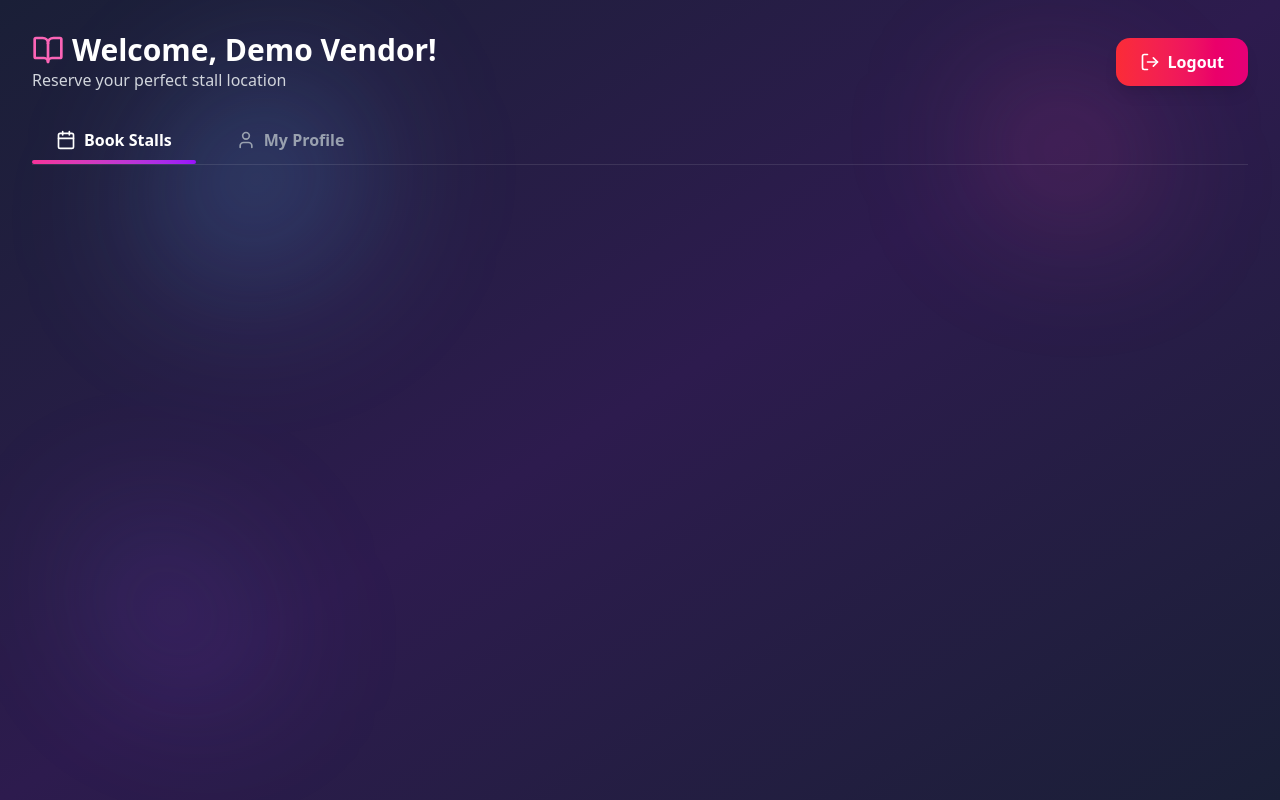
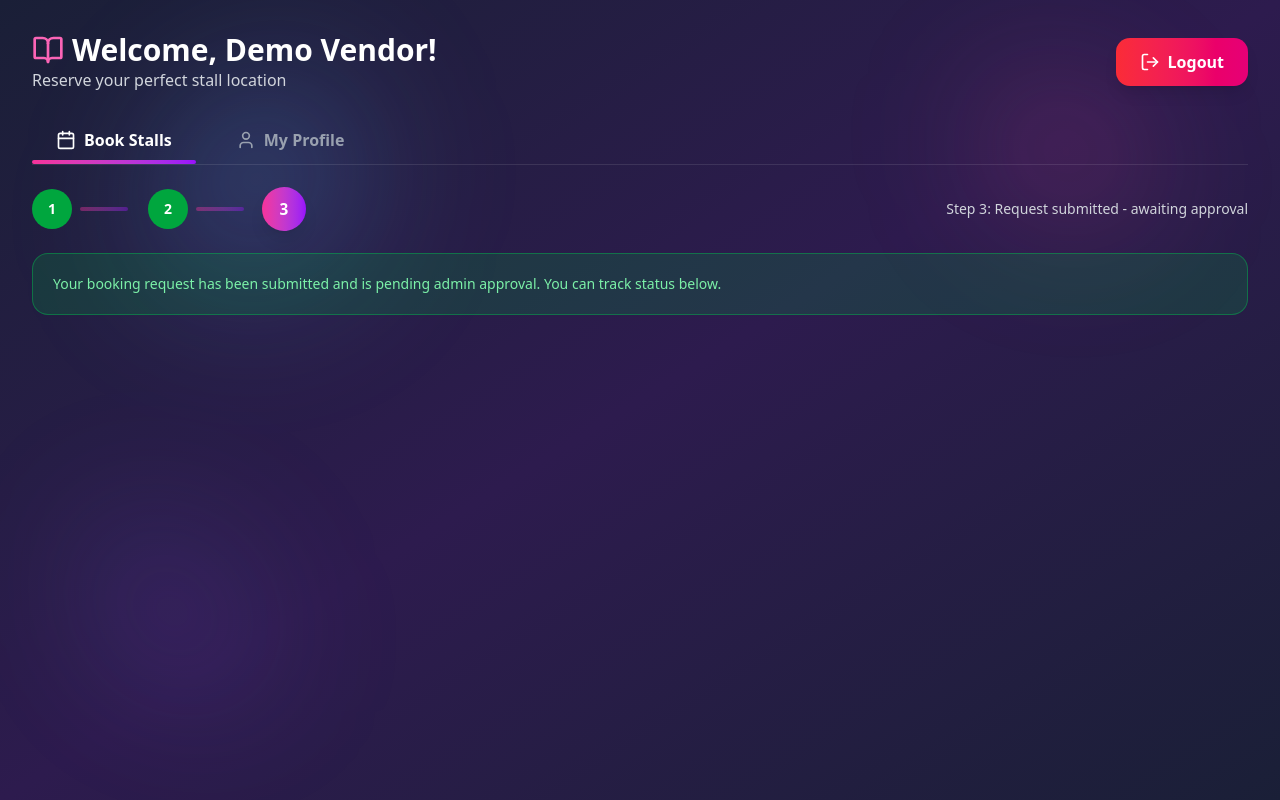
Before and after one commit to Final-Year-Group-Projects-FOE-UOR/Book-Fair-Reservation-System---Frontend, a Next.js app: page /dashboard in a window 1280 px wide. Built offline with nearby package versions, Linux system fonts and the light colour scheme.

Commit message:
Step indicator

```diff
--- /dev/null
+++ b/src/components/vendor/dashboard/StepIndicator.tsx
@@ -0,0 +1,122 @@
+interface StepIndicatorProps {
+  bookingStep: number;
+}
+
+const StepIndicator = ({ bookingStep }: StepIndicatorProps) => {
+  return (
+    <>
+      <div className="mb-6 flex flex-col md:flex-row md:items-center md:justify-between gap-4">
+        <div className="flex items-center gap-3">
+          {[1, 2, 3].map((step) => (
+            <div
+              key={step}
+              className={`flex items-center gap-2 ${step < 3 ? "mr-2" : ""}`}
+            >
+              <div
+                className={`w-10 h-10 rounded-full flex items-center justify-center font-bold text-sm transition-all ${
+                  bookingStep === step
+                    ? "bg-gradient-to-r from-pink-500 to-purple-600 text-white shadow-lg scale-110"
+                    : step < bookingStep
+                    ? "bg-green-600 text-white"
+                    : "bg-[#2a2f4a] text-gray-400"
+                }`}
+              >
+                {step}
+              </div>
+              {step < 3 && (
+                <div className="hidden md:block w-12 h-1 bg-gradient-to-r from-pink-500/40 to-purple-600/40 rounded"></div>
+              )}
+            </div>
+          ))}
+        </div>
+        <div className="text-sm text-gray-300 font-medium">
+          {bookingStep === 1 && "Step 1: Select up to 3 stalls"}
+          {bookingStep === 2 && "Step 2: Review your selection"}
+          {bookingStep === 3 && "Step 3: Request submitted - awaiting approval"}
+        </div>
+      </div>
+
+      {/* Step Content */}
+      {bookingStep === 1 && (
+        <div className="mb-6 bg-[#1e2337]/60 border border-white/10 rounded-2xl p-5 text-sm text-gray-300">
+          Select up to{" "}
+          <span className="text-pink-400 font-semibold">3 stalls</span>. You can
+          toggle between grid and map view. After selecting, click &quot;Review
+          Selection&quot; to continue.
+        </div>
+      )}
+      {bookingStep === 2 && (
+        <div className="mb-6 bg-[#1e2337]/60 border border-white/10 rounded-2xl p-5 text-sm text-gray-300">
+          Review your chosen stalls. Remove any if needed. When ready, submit
+          your booking request for admin approval.
+        </div>
+      )}
+      {bookingStep === 3 && (
+        <div className="mb-6 bg-green-600/20 border border-green-500/40 rounded-2xl p-5 text-sm text-green-300">
+          Your booking request has been submitted and is pending admin approval.
+          You can track status below.
+        </div>
+      )}
+    </>
+  );
+};
+
+export default StepIndicator;
+
+// "use client";
+
+// import React from "react";
+
+// interface StepIndicatorProps {
+//   currentStep: number;
+//   totalSteps: number;
+// }
+
+// const StepIndicator: React.FC<StepIndicatorProps> = ({
+//   currentStep,
+//   totalSteps,
+// }) => {
+//   const stepLabels = [
+//     "Select up to 3 stalls",
+//     "Review your selection",
+//     "Request submitted - awaiting approval",
+//   ];
+
+//   return (
+//     <div className="mb-6 flex flex-col md:flex-row md:items-center md:justify-between gap-4">
+//       <div className="flex items-center gap-3">
+//         {Array.from({ length: totalSteps }).map((_, index) => {
+//           const step = index + 1;
+//           return (
+//             <div
+//               key={step}
+//               className={`flex items-center gap-2 ${
+//                 step < totalSteps ? "mr-2" : ""
+//               }`}
+//             >
+//               <div
+//                 className={`w-10 h-10 rounded-full flex items-center justify-center font-bold text-sm transition-all ${
+//                   currentStep === step
+//                     ? "bg-linear-to-r from-pink-500 to-purple-600 text-white shadow-lg scale-110"
+//                     : step < currentStep
+//                     ? "bg-green-600 text-white"
+//                     : "bg-[#2a2f4a] text-gray-400"
+//                 }`}
+//               >
+//                 {step}
+//               </div>
+//               {step < totalSteps && (
+//                 <div className="hidden md:block w-12 h-1 bg-linear-to-r from-pink-500/40 to-purple-600/40 rounded"></div>
+//               )}
+//             </div>
+//           );
+//         })}
+//       </div>
+//       <div className="text-sm text-gray-300 font-medium">
+//         {stepLabels[currentStep - 1]}
+//       </div>
+//     </div>
+//   );
+// };
+
+// export default StepIndicator;
--- a/src/components/vendor/dashboard/index.tsx
+++ b/src/components/vendor/dashboard/index.tsx
@@ -5,11 +5,13 @@ import { useEffect, useState } from "react";
 import VendorHeader from "./Header";
 import MyProfile from "./MyProfile";
 import Tabs from "./Tabs";
+import StepIndicator from "./StepIndicator";
 
 const Vendor = () => {
   const [vendorInfo, setVendorInfo] = useState({ businessName: "", email: "" });
   const [vendorHomeTab, setVendorHomeTab] = useState("booking");
   const [genres, setGenres] = useState<string[]>(["new genre","another genre"]);
+  const [bookingStep, setBookingStep] = useState(3);
   const router = useRouter();
 
   useEffect(() => {
@@ -79,6 +81,25 @@ const Vendor = () => {
             }
           />
         )}
+
+        {vendorHomeTab === 'booking' && (
+            <>
+              {/* Booking Step Indicator */}
+              <StepIndicator bookingStep={bookingStep} />
+            </>
+          )}
+
+
+
+
+
+
+
+
+
+
+
+
       </div>
     </div>
   );
```
